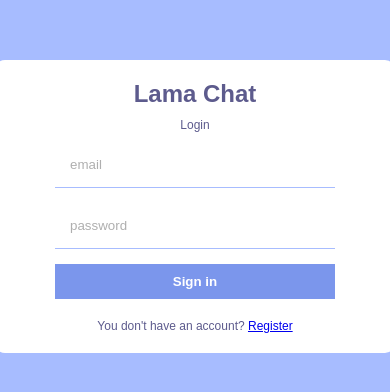
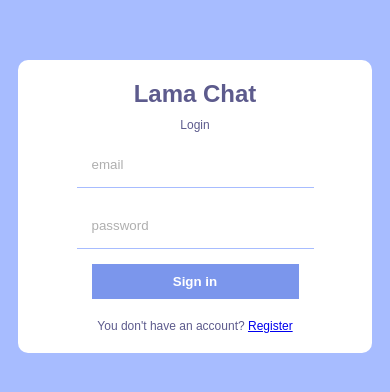
Before and after one commit to EHAB3x/chat-app-with-firebase, a React (Vite) app: page /#/login in a window 390 px wide. Shown: the part 216-608 px from the top of the page. Built offline with nearby package versions, Linux system fonts and the light colour scheme; no server answers.

Commit message:
make forms responsive

```diff
--- a/src/styles.scss
+++ b/src/styles.scss
@@ -39,6 +39,9 @@
       gap: 10px;
       align-items: center;
 
+      @include mobile{
+        width: 60%;
+      }
       .logo {
         color: $main-color;
         font-weight: bold;
@@ -55,11 +58,13 @@
         display: flex;
         flex-direction: column;
         gap: 15px;
+        justify-content: center;
+        align-items: center;
 
         input {
           padding: 15px;
           border: none;
-          width: 250px;
+          width: 100%;
           border-bottom: 1px solid $main-backgroundColor;
           &::placeholder {
             color: rgb(175, 175, 175);
@@ -73,6 +78,7 @@
           font-weight: bold;
           border: none;
           cursor: pointer;
+          width: 100%;
         }
 
         label {
```
